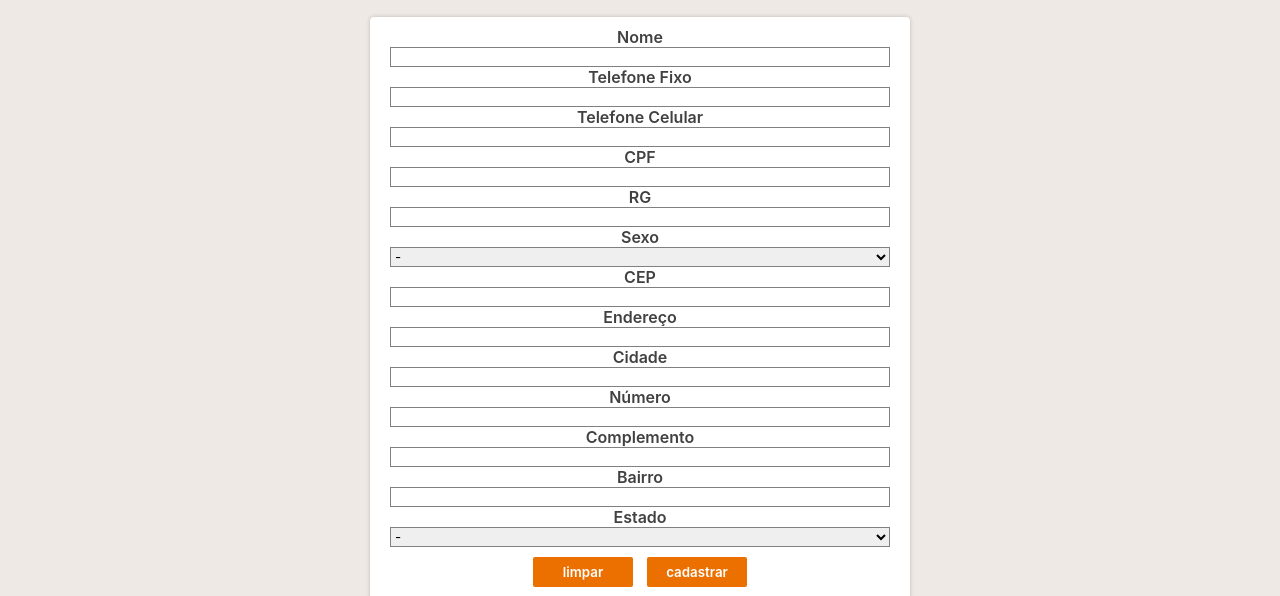
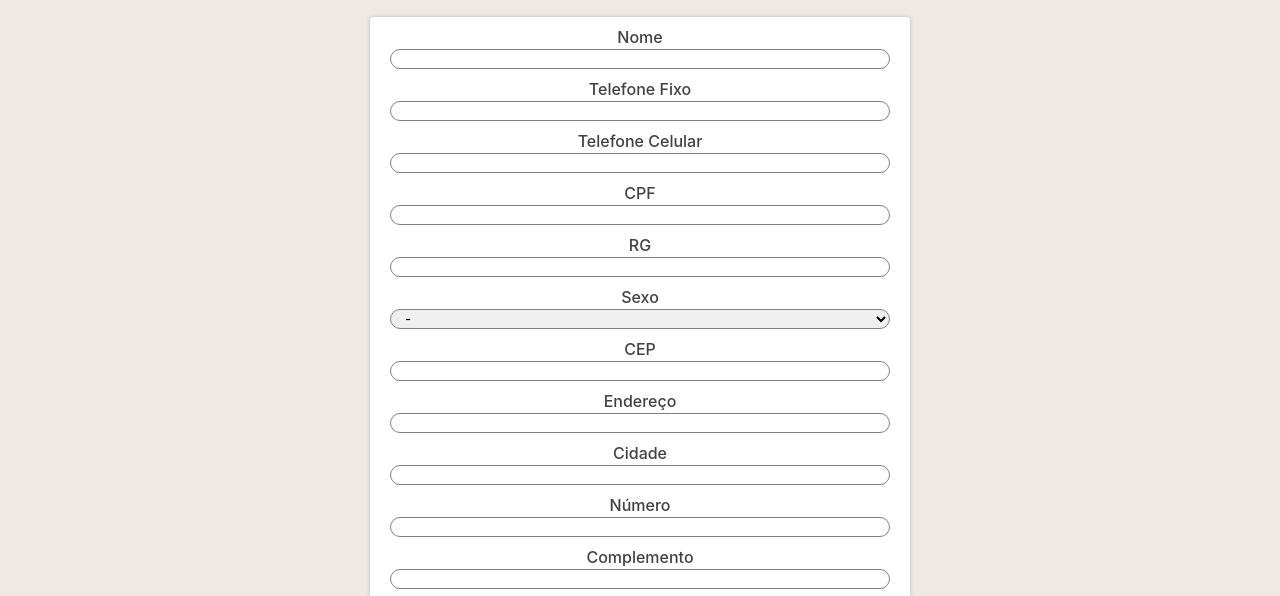
Before and after one commit to caconeves/aplicativobanklineitau, a plain HTML site: page index.html in a window 1280 px wide. Shown: the part 196-792 px from the top of the page. Drawn offline with Linux system fonts and the light colour scheme.

Commit message:
alterações no index.html e style.css

```diff
--- a/assets/css/style.css
+++ b/assets/css/style.css
@@ -78,25 +78,41 @@ body {
 }
 
 .form-cadastro input {
-    -webkit-border-radius:0;
-    border-radius: 0;
+    border-radius: 4;
     border: gray solid 1px;
     font-family: -apple-system, BlinkMacSystemFont, 'Segoe UI', Roboto, Oxygen, Ubuntu, Cantarell, 'Open Sans', 'Helvetica Neue', sans-serif;
     width: 500px;
+    margin-bottom: 10px;
+    border-radius: 25px;
+    padding-left: 10px;
+}
+
+.form-cadastro input:focus {
+    border-color: #EC7000;
+    outline: 0;
 }
 
 .form-cadastro select {
-    -webkit-border-radius:0;
-    border-radius: 0;
+    border-radius: 4;
     border: gray solid 1px;
     font-family: -apple-system, BlinkMacSystemFont, 'Segoe UI', Roboto, Oxygen, Ubuntu, Cantarell, 'Open Sans', 'Helvetica Neue', sans-serif;
     width: 500px;
+    margin-bottom: 10px;
+    border-radius: 25px;
+    padding-left: 10px;
+}
+
+.form-cadastro select:focus {
+    border-color: #EC7000;
+    outline: 0;
 }
 
 .form-cadastro label {
     font-family: -apple-system, BlinkMacSystemFont, 'Segoe UI', Roboto, Oxygen, Ubuntu, Cantarell, 'Open Sans', 'Helvetica Neue', sans-serif;
-    font-weight: 600;
+    font-weight: 500;
     color: rgb(65, 65, 65);
+    padding-bottom: 2px;
+    text-transform: capitalize;
 }
 
 .form-cadastro button {
--- a/assets/js/masks.js
+++ b/assets/js/masks.js
@@ -80,8 +80,6 @@ function MascaraGenerica(seletor, tipoMascara) {
             }
         } else if (tipoMascara == 'DATA') {
             formataCampo(seletor, '00/00/0000');
-        } else if (tipoMascara == 'CEP') {
-            formataCampo(seletor, '00.000-000');
         } else if (tipoMascara == 'TELEFONE FIXO') {
             formataCampo(seletor, '(00) 0000-0000');
         } else if (tipoMascara == 'TELEFONE CELULAR') {
--- a/assets/js/validarCPF.js
+++ b/assets/js/validarCPF.js
@@ -1,3 +1,4 @@
+//lógica para identificar se o CPF é válido.
 const validaCPF = (cpf) => {
     console.log(cpf.length);
     if (cpf.length != 11) {
@@ -37,6 +38,7 @@ const validaCPF = (cpf) => {
     }
 }
 
+//validação do CPF
 const validacao = () => {
     console.log("Iniciando validação CPF");
     document.getElementById('success').style.display = 'none';
--- a/index.html
+++ b/index.html
@@ -6,7 +6,6 @@
     <meta name="viewport" content="width=device-width, initial-scale=1.0">
     <title>Itaú - Bankline</title>
     <link rel="stylesheet" href="assets/css/style.css">
-    <link rel="stylesheet" href="https://cdnjs.cloudflare.com/ajax/libs/material-design-iconic-font/2.2.0/css/material-design-iconic-font.min.css">
 </head>
 <body>
     <header>
@@ -30,13 +29,13 @@
                 <label for="nome">Nome</label>
                         <input type="text" name="name" required>
                 <label for="TELEFONE FIXO">Telefone Fixo</label>
-                    <input type="text" name="tel_fixo" maxlength="14" onKeyPress="MascaraGenerica(this, 'TELEFONE FIXO');">
+                        <input id="tel_fixo" type="text" name="tel_fixo" maxlength="14" onKeyPress="MascaraGenerica(this, 'TELEFONE FIXO');">
                 <label for="TELEFONE CELULAR">Telefone Celular</label>
-                    <input type="text" name="tel_cel" maxlength="15" onKeyPress="MascaraGenerica(this, 'TELEFONE CELULAR');" required>
+                        <input id="tel_cel" type="text" name="tel_cel" maxlength="15" onKeyPress="MascaraGenerica(this, 'TELEFONE CELULAR');" required>
                 <label for="CPF">CPF</label>
                         <input id="cpf_digitado" type="text" class="form-control" maxlength="14" onkeydown="javascript: fMasc( this, mCPF );" aria-describedby="sizing-addon1" required>
                 <label for="rg">RG</label>
-                    <input type="text" name="RG">
+                        <input id="rg" type="text" name="RG">
                 <label for="sexo">Sexo</label>
                         <select name="sexo">
                             <option value="0">-</option>
```
Also changed, not shown: 1 other file. Lines whose indentation alone changed are shown as unchanged.
